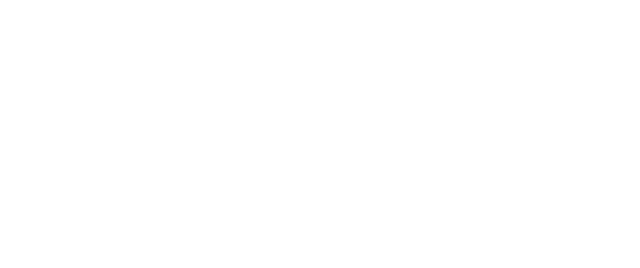
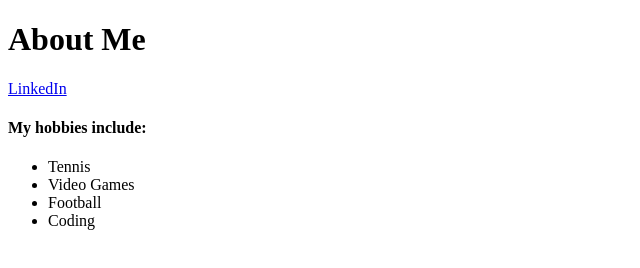
Before and after one commit to talvintawiahSectionA/Lab2, a plain HTML site: page index.html in a window 1280 px wide. Shown: the whole page, without its empty margins (0-640 px from the left). Drawn offline with Linux system fonts and the light colour scheme.

Commit message:
Add semantics elements

```diff
--- a/index.html
+++ b/index.html
@@ -1,9 +1,27 @@
 <!DOCTYPE html>
 <html>
     <head>
+        <link rel="stylesheet" href="styles.css">
         <body>
+            <header>
+<h1>About Me</h1>
+            </header>
+            <nav>
+                <a href ="https://www.linkedin.com/in/talvin-tawiah-7934001a1/">LinkedIn</a>
+            </nav>
+           <main>
+            <h4>
+                My hobbies include:
+            </h4>
+            <ul>
+                <li>Tennis</li>
+                <li>Video Games</li>
+                <li>Football</li>
+                <li>Coding</li>
+            </ul>
+           </main>
 
-
+            <footer> </footer>
         </body>
     </head>
 </html>
```
